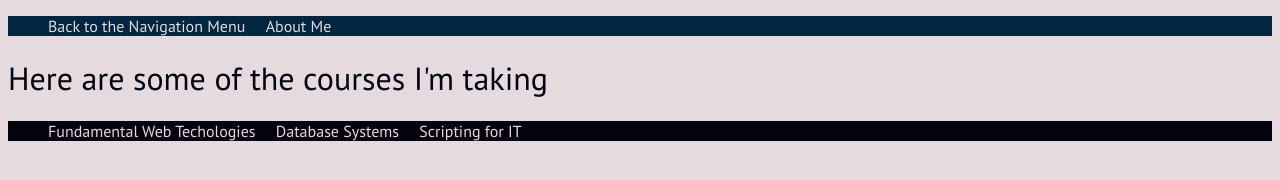
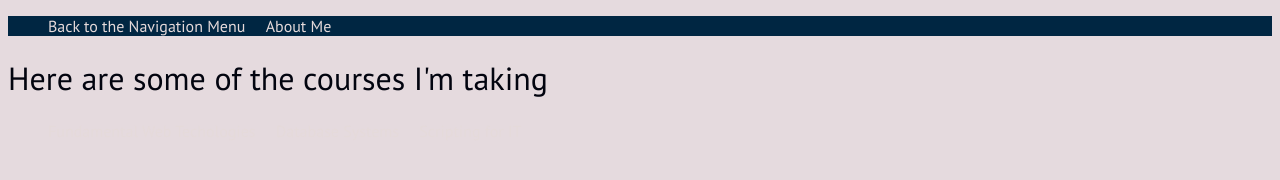
Before and after one commit to cchan45/lab-week-8, a plain HTML site: page pages/courses.html in a window 1280 px wide. Drawn offline with Linux system fonts and the light colour scheme.

Commit message:
initial commit

```diff
--- a/css/styles.css
+++ b/css/styles.css
@@ -55,7 +55,3 @@ h2 {
 .strong {
     color: #02040f;
 }
-
-section {
-    background-color: #04020f;
-}
```
